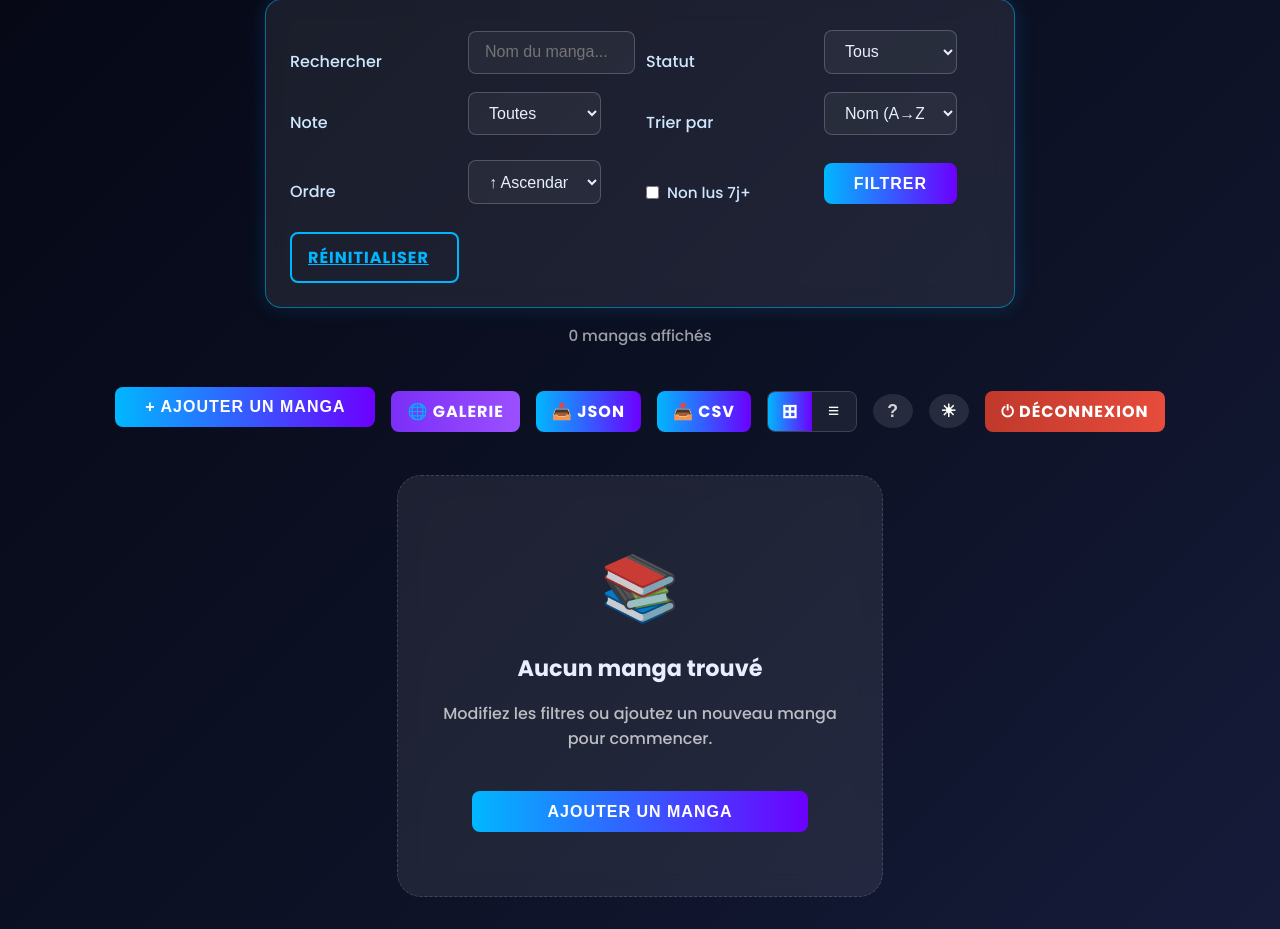
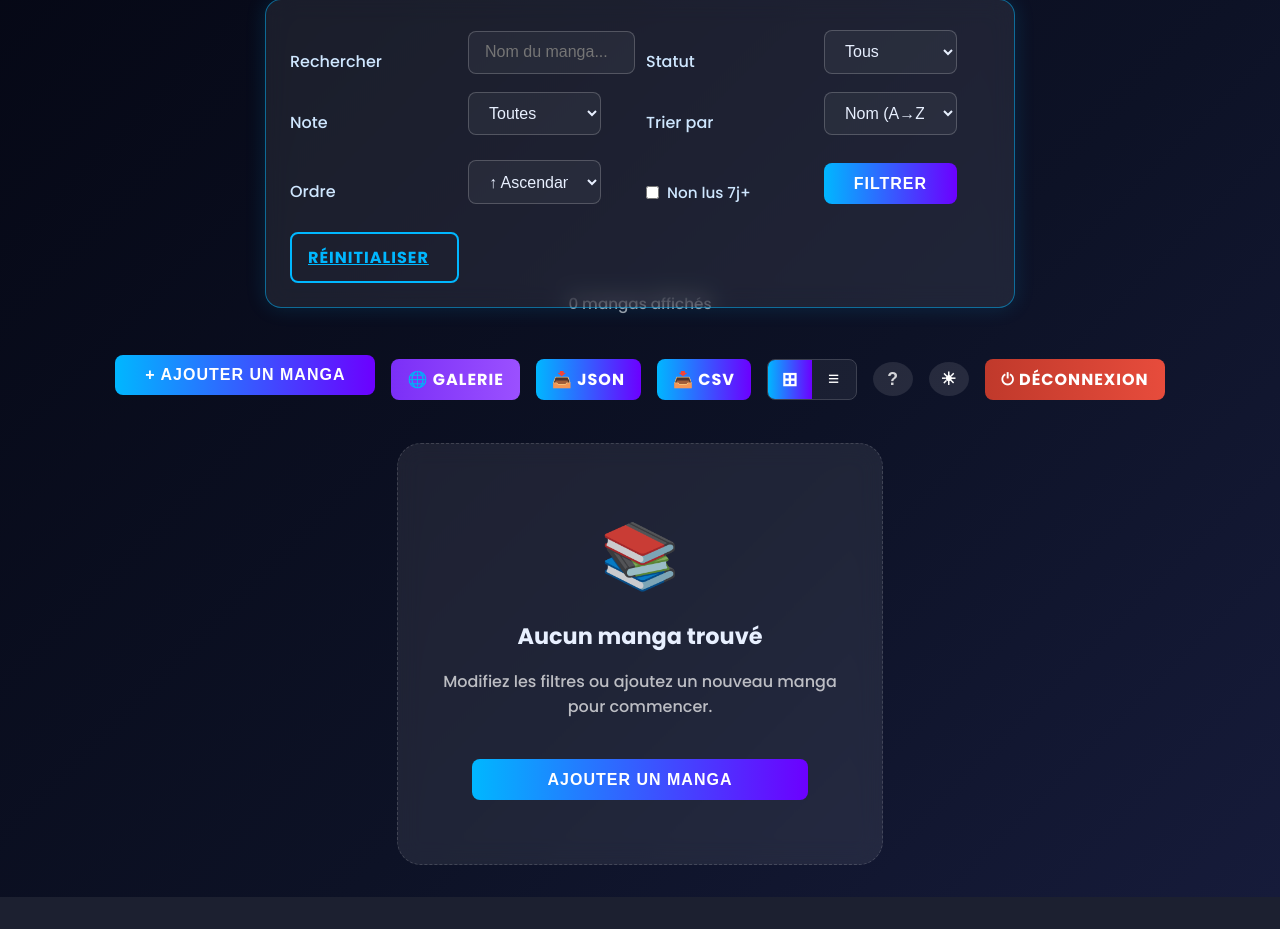
Before and after one commit to Pierre-rnd/Site-Mangas, a Flask app: page / in a window 1280 px wide. Shown: the part 152-1081 px from the top of the page. After the commit the page ends 1049 px from the top, so only its background shows below. Run offline with Flask 3, Linux system fonts and the light colour scheme; the visitor is signed in with stand-in values (Sample User, id 1); data that the repository does not hold is empty; some libraries are stand-ins or nearby versions.

Commit message:
Fix form styles

```diff
--- a/static/style.css
+++ b/static/style.css
@@ -38,8 +38,6 @@ form {
   border: 1px solid var(--border-glow);
   border-radius: 1rem;
   padding: 1.5rem;
-  margin-bottom: 2rem;
-  width: 90%;
   max-width: 700px;
   box-shadow: 0 0 20px rgba(0, 183, 255, 0.15);
   transition: all 0.3s ease;
```
